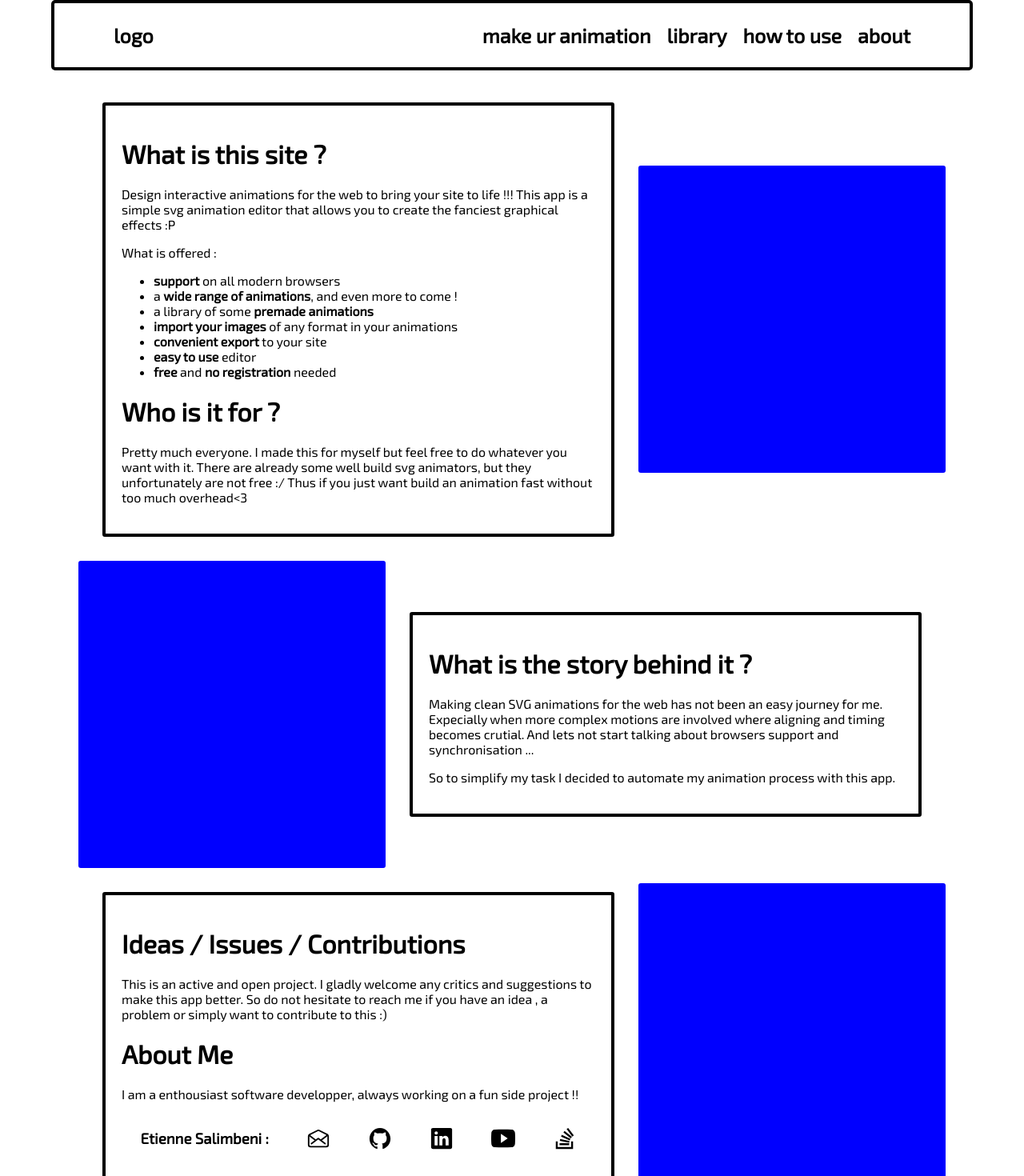
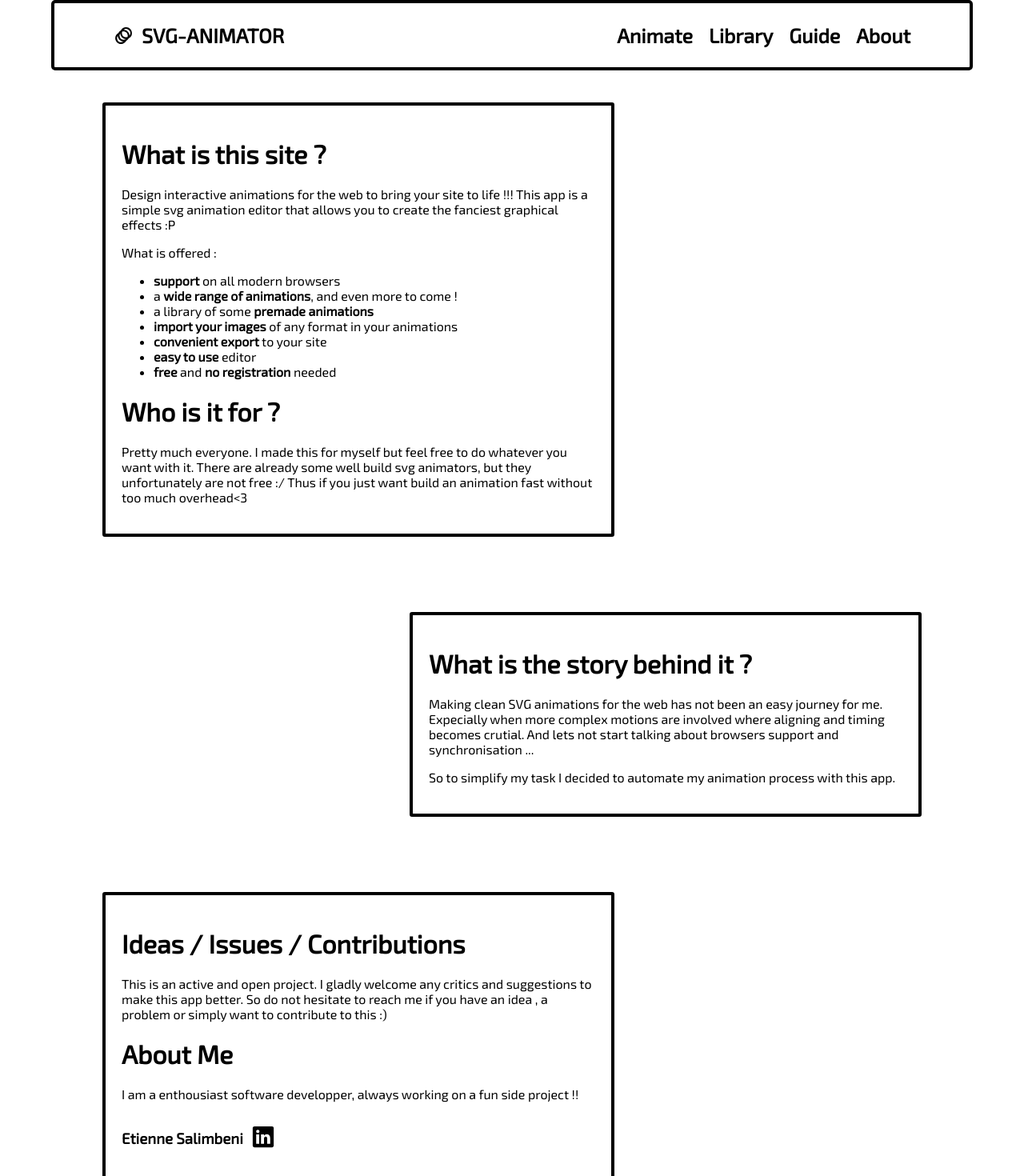
Before and after one commit to salimbeni1/svg-animator, a Next.js app in the folder web-app/: page /about in a window 1280 px wide. Shown: the top 1470 px of the page at 80% size. Built offline with nearby package versions, Linux system fonts and the light colour scheme.

Commit message:
add video

```diff
--- a/web-app/components/Guide/Guide.module.scss
+++ b/web-app/components/Guide/Guide.module.scss
@@ -45,6 +45,11 @@
 
 
 
+}
+
+.flexrows {
+    display: grid;
+    grid-template-columns: 1fr 1fr;
 }
 
 
--- a/web-app/components/Header/Header.module.scss
+++ b/web-app/components/Header/Header.module.scss
@@ -32,6 +32,17 @@
         place-items: center;
         padding: 10px;
 
+        .sublogo{
+            display: flex;
+            flex-direction: row;
+            align-items: center;
+            gap: 10px;
+        }
+        .sublogo:hover{
+            color: rgb(120, 120, 120);
+            cursor: pointer;
+        }
+
     }
 
     .menu{
@@ -48,15 +59,11 @@
         }
 
         li:hover{
-            color: blue;
+            color: rgb(120, 120, 120);
             cursor: pointer;
         }
 
     }
-
-
-
-
 
 
 }
@@ -112,7 +119,7 @@
         }
 
         li:hover{
-            color: blue;
+            color: rgb(120, 120, 120);
             cursor: pointer;
         }
 
--- a/web-app/components/Header/index.js
+++ b/web-app/components/Header/index.js
@@ -3,6 +3,9 @@ import styles from './Header.module.scss'
 import Link from 'next/link'
 import { useState } from 'react'
 import { IoMenu } from "react-icons/io5";
+import { MdOutlineAnimation } from "react-icons/md";
+
+
 
 
 export const Header = () => {
@@ -16,7 +19,8 @@ export const Header = () => {
 
         <div className={styles.logo}>
         <Link href="/">
-        <a> logo </a>
+
+        <a> <div className={styles.sublogo}> <MdOutlineAnimation/> SVG-ANIMATOR</div> </a>
         </Link>
         </div>
 
@@ -25,22 +29,22 @@ export const Header = () => {
         <ul className={styles.btns}>
             <li>
             <Link href="/app">
-            <a>make ur animation</a>
+            <a>Animate</a>
             </Link>
             </li>
             <li>
             <Link href='/library'>
-            <a  >library</a>
+            <a >Library</a>
             </Link>
             </li>
             <li>
             <Link href='/guide'>
-            <a>how to use</a>
+            <a>Guide</a>
             </Link>
             </li>
             <li>
             <Link href='/about'>
-            <a >about</a>
+            <a >About</a>
             </Link>
             </li>
         </ul>
--- a/web-app/pages/about.js
+++ b/web-app/pages/about.js
@@ -6,6 +6,74 @@ import React from 'react'
 import { IoMailOpenOutline , IoLogoGithub , IoLogoLinkedin , IoLogoYoutube , IoLogoStackoverflow } from "react-icons/io5";
 
 const about = () => {
+
+
+    let svg = <><svg version="1.1" width="100%"  viewBox="0 0 320 320" fill="none" stroke="#000" strokeLinecap="round" xmlns="http://www.w3.org/2000/svg" >
+    <defs>
+        <path id="r1">
+        <animate id="p1" attributeName="d" values="m160,160l0,0 0,0;m130,110l30,-17 30,17;m130,60l30,-17 30,17;m160,20l0,0 0,0" dur="6s" repeatCount="indefinite"></animate>
+        <animate attributeName="stroke-width" values="0;4;4;4;0" dur="6s" repeatCount="indefinite" begin="p1.begin"></animate>
+        </path>
+        <path id="r2">
+        <animate attributeName="d" values="m160,160l0,0 0,0;m130,110l30,-17 30,17;m130,60l30,-17 30,17;m160,20l0,0 0,0" dur="6s" repeatCount="indefinite" begin="p1.begin+1s"></animate>
+        <animate attributeName="stroke-width" values="0;4;4;4;0" dur="6s" repeatCount="indefinite" begin="p1.begin+1s"></animate>
+        </path>
+        <path id="r3">
+        <animate attributeName="d" values="m160,160l0,0 0,0;m130,110l30,-17 30,17;m130,60l30,-17 30,17;m160,20l0,0 0,0" dur="6s" repeatCount="indefinite" begin="p1.begin+2s"></animate>
+        <animate attributeName="stroke-width" values="0;4;4;4;0" dur="6s" repeatCount="indefinite" begin="p1.begin+2s"></animate>
+        </path>
+        <path id="r4">
+        <animate id="p1" attributeName="d" values="m160,160l0,0 0,0;m130,110l30,-17 30,17;m130,60l30,-17 30,17;m160,20l0,0 0,0" dur="6s" repeatCount="indefinite" begin="p1.begin+3s"></animate>
+        <animate attributeName="stroke-width" values="0;4;4;4;0" dur="6s" repeatCount="indefinite" begin="p1.begin+3s"></animate>
+        </path>
+        <path id="r5">
+        <animate attributeName="d" values="m160,160l0,0 0,0;m130,110l30,-17 30,17;m130,60l30,-17 30,17;m160,20l0,0 0,0" dur="6s" repeatCount="indefinite" begin="p1.begin+4s"></animate>
+        <animate attributeName="stroke-width" values="0;4;4;4;0" dur="6s" repeatCount="indefinite" begin="p1.begin+4s"></animate>
+        </path>
+        <path id="r6">
+        <animate attributeName="d" values="m160,160l0,0 0,0;m130,110l30,-17 30,17;m130,60l30,-17 30,17;m160,20l0,0 0,0" dur="6s" repeatCount="indefinite" begin="p1.begin+5s"></animate>
+        <animate attributeName="stroke-width" values="0;4;4;4;0" dur="6s" repeatCount="indefinite" begin="p1.begin+5s"></animate>
+        </path>
+    </defs>
+    <use xlinkHref="#r1"></use>
+    <use xlinkHref="#r1" transform="rotate(60 160 160)"></use>
+    <use xlinkHref="#r1" transform="rotate(120 160 160)"></use>
+    <use xlinkHref="#r1" transform="rotate(180 160 160)"></use>
+    <use xlinkHref="#r1" transform="rotate(240 160 160)"></use>
+    <use xlinkHref="#r1" transform="rotate(300 160 160)"></use>
+    <use xlinkHref="#r2" transform="rotate(30 160 160)"></use>
+    <use xlinkHref="#r2" transform="rotate(90 160 160)"></use>
+    <use xlinkHref="#r2" transform="rotate(150 160 160)"></use>
+    <use xlinkHref="#r2" transform="rotate(210 160 160)"></use>
+    <use xlinkHref="#r2" transform="rotate(270 160 160)"></use>
+    <use xlinkHref="#r2" transform="rotate(330 160 160)"></use>
+    <use xlinkHref="#r3"></use>
+    <use xlinkHref="#r3" transform="rotate(60 160 160)"></use>
+    <use xlinkHref="#r3" transform="rotate(120 160 160)"></use>
+    <use xlinkHref="#r3" transform="rotate(180 160 160)"></use>
+    <use xlinkHref="#r3" transform="rotate(240 160 160)"></use>
+    <use xlinkHref="#r3" transform="rotate(300 160 160)"></use>
+    <use xlinkHref="#r4" transform="rotate(30 160 160)"></use>
+    <use xlinkHref="#r4" transform="rotate(90 160 160)"></use>
+    <use xlinkHref="#r4" transform="rotate(150 160 160)"></use>
+    <use xlinkHref="#r4" transform="rotate(210 160 160)"></use>
+    <use xlinkHref="#r4" transform="rotate(270 160 160)"></use>
+    <use xlinkHref="#r4" transform="rotate(330 160 160)"></use>
+    <use xlinkHref="#r5"></use>
+    <use xlinkHref="#r5" transform="rotate(60 160 160)"></use>
+    <use xlinkHref="#r5" transform="rotate(120 160 160)"></use>
+    <use xlinkHref="#r5" transform="rotate(180 160 160)"></use>
+    <use xlinkHref="#r5" transform="rotate(240 160 160)"></use>
+    <use xlinkHref="#r5" transform="rotate(300 160 160)"></use>
+    <use xlinkHref="#r6" transform="rotate(30 160 160)"></use>
+    <use xlinkHref="#r6" transform="rotate(90 160 160)"></use>
+    <use xlinkHref="#r6" transform="rotate(150 160 160)"></use>
+    <use xlinkHref="#r6" transform="rotate(210 160 160)"></use>
+    <use xlinkHref="#r6" transform="rotate(270 160 160)"></use>
+    <use xlinkHref="#r6" transform="rotate(330 160 160)"></use>
+    </svg>
+    </>
+
     return (
         <div className={styles.pagediv}>
 
@@ -44,7 +112,7 @@ const about = () => {
 
                 <div className={styles.im2}>
 
-
+                {svg}
 
                 </div>
 
@@ -55,7 +123,7 @@ const about = () => {
 
 
                 <div className={styles.im2}>
-
+                {svg}
                 </div>
 
                 <div className={styles.cnt2}>
@@ -103,26 +171,13 @@ const about = () => {
                     </p>
 
                     <div className={styles.contact}>
-                        <h3>Etienne Salimbeni : </h3>
-
-                        <IoMailOpenOutline/>
-
-                        <IoLogoGithub/>
-
-                        <IoLogoLinkedin/>
-
-                        <IoLogoYoutube/>
-
-                        <IoLogoStackoverflow/>
-
+                        <h3>Etienne Salimbeni  </h3>
+                        <a href='https://www.linkedin.com/in/salimbeni1/'> <IoLogoLinkedin/> </a>
                     </div>
 
-
-
                 </div>
-
                 <div className={styles.im2}>
-
+                {svg}
                 </div>
 
             </div>
--- a/web-app/styles/Home.module.scss
+++ b/web-app/styles/Home.module.scss
@@ -35,7 +35,9 @@
     }
     .btn:focus{
         //box-shadow: 0 0 0 4px rgba(133, 133, 133, 0.5);
-        box-shadow: 0 0 0 4px blue;
+        background-color: rgb(120, 120, 120);
+        border: 4px solid rgb(120, 120, 120);
+        box-shadow: 0 0 0 4px  rgb(180, 180, 180);
     }
 
 
--- a/web-app/styles/about.module.scss
+++ b/web-app/styles/about.module.scss
@@ -28,7 +28,7 @@
                 flex-direction: row;
                 align-items: center;
 
-                justify-content: space-around;
+                gap : 10px;
 
                 svg{
                     width: 30px;
@@ -44,7 +44,7 @@
 
         .im2{
 
-            background-color: blue;
+
             width: 30vw;
             height: 30vw;
             padding: 20px;
```
Also changed, not shown: web-app/components/Guide/index.js (+7 -7 lines), web-app/components/Library/index.js (+7 -16 lines).
